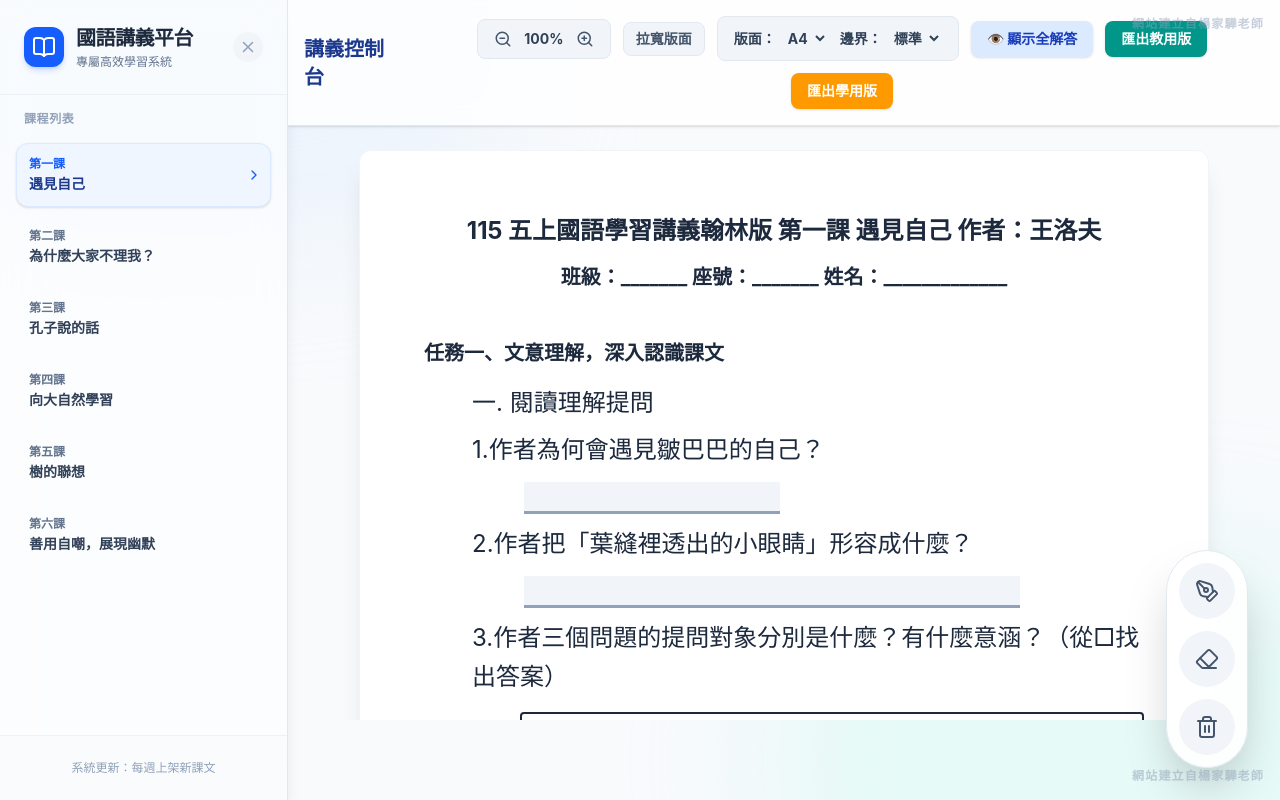
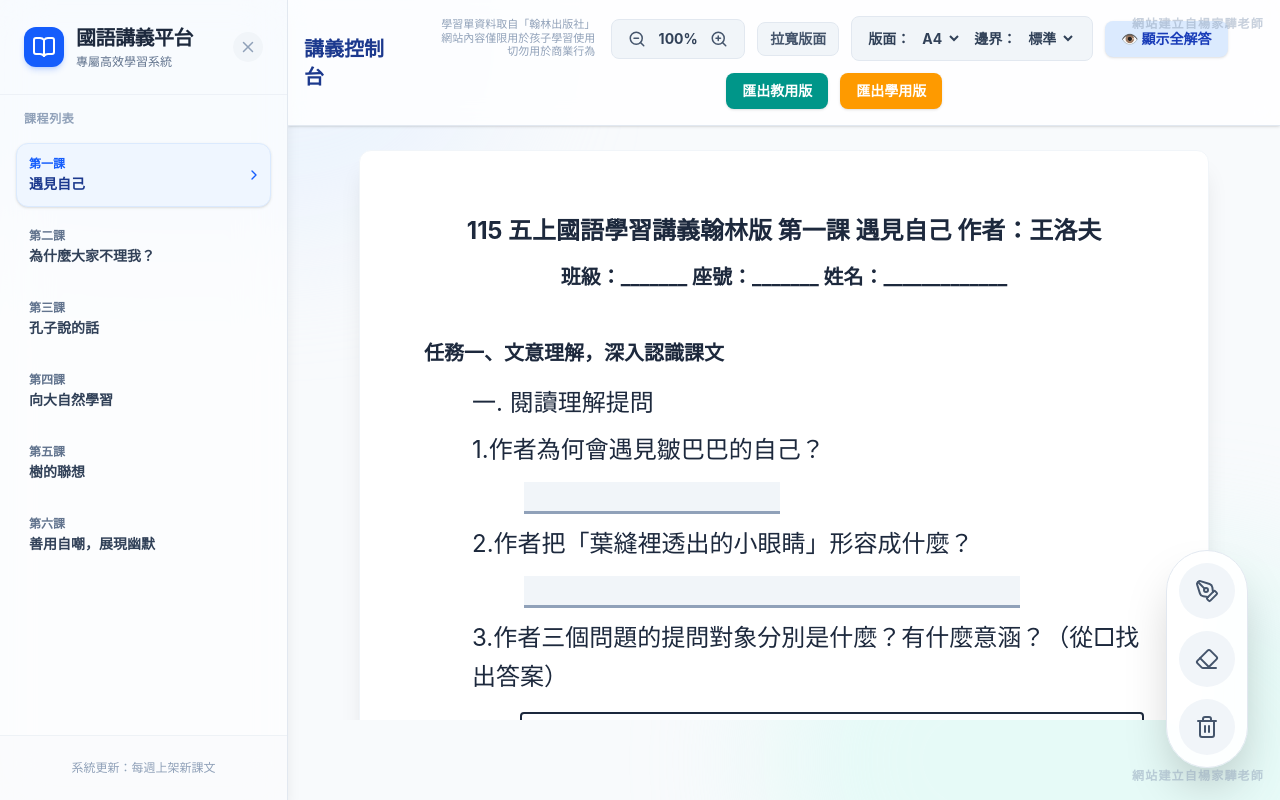
Before and after one commit to chy23/mandarin-handout-app, a React (Vite) app: page / in a window 1280 px wide. Built offline with nearby package versions, Linux system fonts and the light colour scheme.

Commit message:
在講義控制台加上翰林版權與非商業用途註記

```diff
--- a/src/components/HandoutViewer.jsx
+++ b/src/components/HandoutViewer.jsx
@@ -398,6 +398,12 @@ export default function HandoutViewer({ lesson, isSidebarOpen, setIsSidebarOpen
           講義控制台
         </div>
         <div className="flex gap-3 flex-wrap justify-center items-center">
+          {/* 版權註記 */}
+          <div className="text-[11px] text-slate-400 text-right leading-tight mr-1 hidden md:block">
+            學習單資料取自「翰林出版社」<br/>
+            網站內容僅限用於孩子學習使用<br/>
+            切勿用於商業行為
+          </div>
           {/* 縮放 */}
           <div className="flex items-center gap-1 bg-slate-100 px-3 py-1.5 rounded-lg border border-slate-200">
             <button onClick={() => setZoomLevel(z => Math.max(0.5, parseFloat((z - 0.1).toFixed(1))))} className="p-1 hover:bg-white rounded text-slate-600" title="縮小"><ZoomOut size={18} /></button>
```
